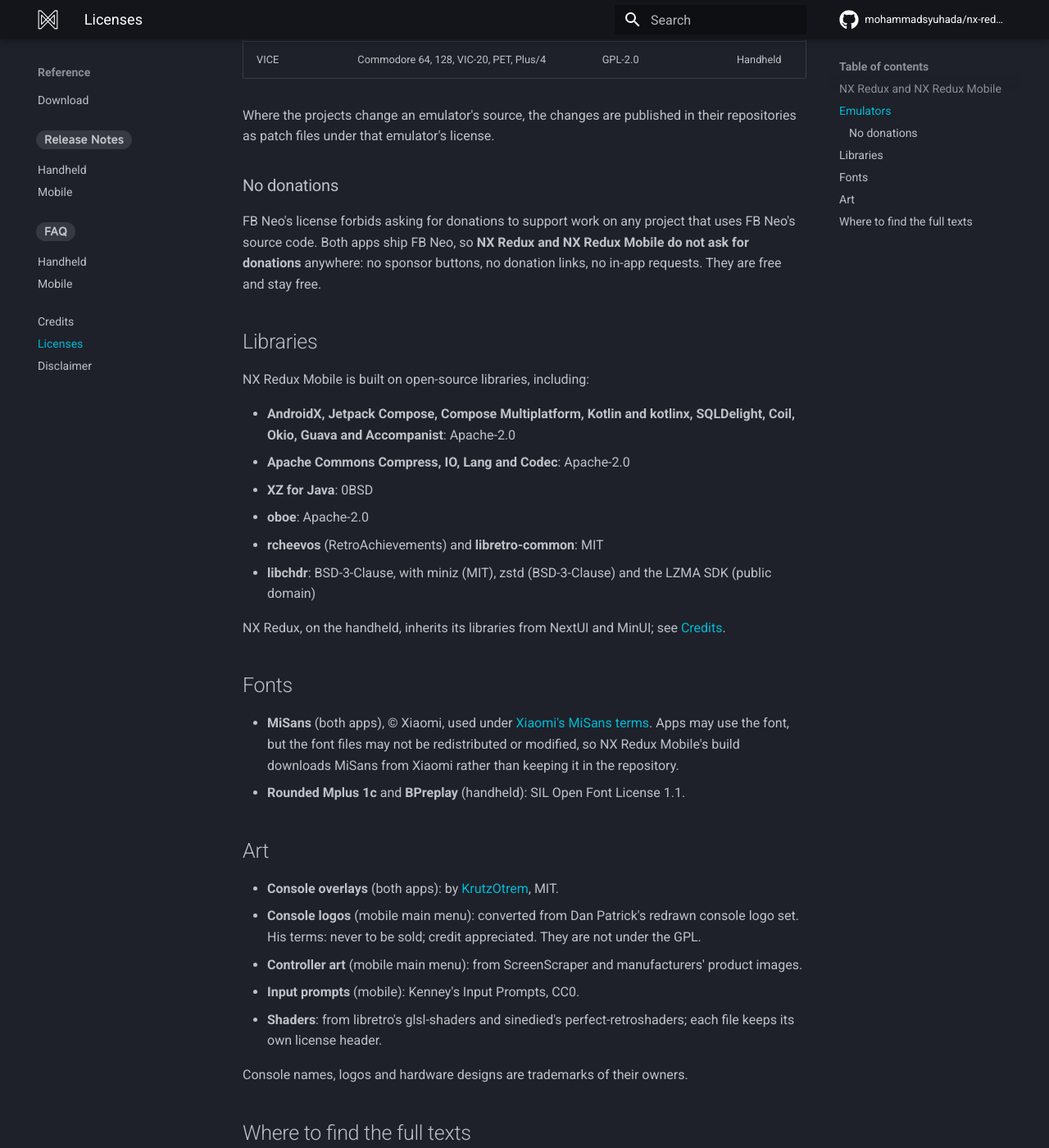
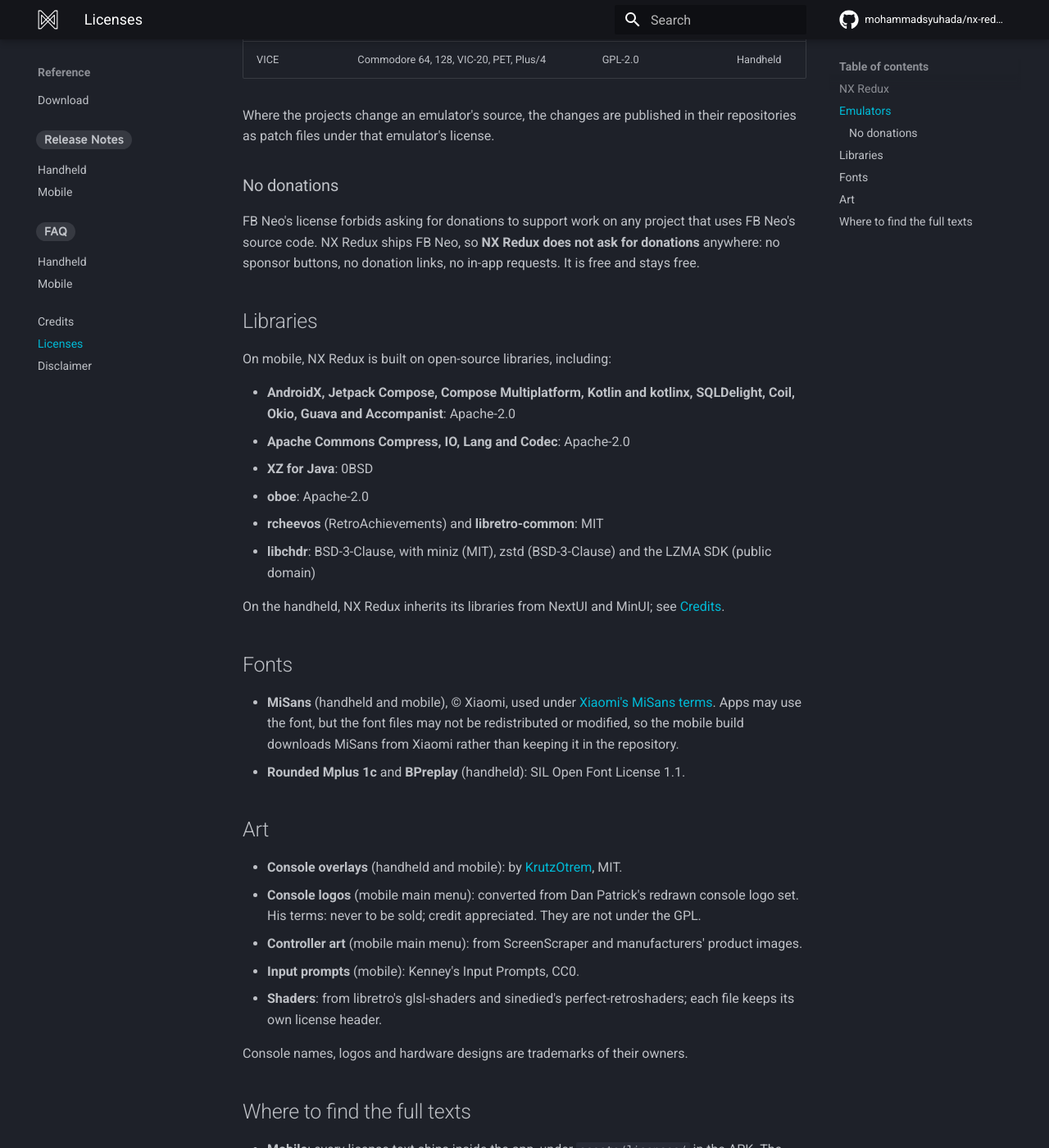
Before and after one commit to mohammadsyuhada/nx-redux-docs, an MkDocs documentation site: the page built from docs/reference/licenses.md, in a window 1280 px wide and 1400 px high, scrolled down 2332 px. Shown: the whole window at 82% size. Built offline with MkDocs 1.6.1 and Material for MkDocs 9.7.7, drawn with Linux system fonts in a browser that asks for light colours; comment, search, counter and statistics services are not loaded; some of the changed text lies outside the part shown.

Commit message:
docs(reference): Licenses speaks of NX Redux on both platforms

```diff
--- a/docs/reference/licenses.md
+++ b/docs/reference/licenses.md
@@ -1,23 +1,24 @@
 # Licenses
 
-The licenses that NX Redux and NX Redux Mobile are distributed under, and the
-licenses of the emulators, libraries, fonts and art they include.
+The license NX Redux is distributed under, and the licenses of the emulators,
+libraries, fonts and art it includes, on the handheld and on mobile.
 
 <!-- Publish with the mobile release that ships the licences branch (licence
      texts in the APK, MiSans fetched at build time, the About Font row), and
      once nx-redux ships each core's licence text in its pak. Until then the
-     "Where to find the full texts" section is ahead of both apps. -->
+     "Where to find the full texts" section is ahead of both platforms. -->
 
-## NX Redux and NX Redux Mobile
+## NX Redux
 
-Both apps are free software under the **GNU General Public License v3.0**.
-You can use, study, change and share them, and any copy you share, changed or
-not, must stay under the same license with its source available.
+NX Redux is free software under the **GNU General Public License v3.0**, on
+the handheld and on mobile. You can use, study, change and share it, and any
+copy you share, changed or not, must stay under the same license with its
+source available.
 
 - Handheld: [source and LICENSE](https://github.com/mohammadsyuhada/nx-redux)
 - Mobile: [source and LICENSE](https://github.com/mohammadsyuhada/nx-mobile)
 
-NX Redux Mobile's emulator runner is a fork of
+On mobile, NX Redux's emulator runner is a fork of
 [LibretroDroid](https://github.com/Swordfish90/LibretroDroid) by Filippo
 Scognamiglio, also GPL-3.0.
 
@@ -67,13 +68,13 @@
 ### No donations
 
 FB Neo's license forbids asking for donations to support work on any project
-that uses FB Neo's source code. Both apps ship FB Neo, so **NX Redux and NX
-Redux Mobile do not ask for donations** anywhere: no sponsor buttons, no
-donation links, no in-app requests. They are free and stay free.
+that uses FB Neo's source code. NX Redux ships FB Neo, so **NX Redux does
+not ask for donations** anywhere: no sponsor buttons, no donation links, no
+in-app requests. It is free and stays free.
 
 ## Libraries
 
-NX Redux Mobile is built on open-source libraries, including:
+On mobile, NX Redux is built on open-source libraries, including:
 
 - **AndroidX, Jetpack Compose, Compose Multiplatform, Kotlin and kotlinx,
   SQLDelight, Coil, Okio, Guava and Accompanist**: Apache-2.0
@@ -84,21 +85,21 @@
 - **libchdr**: BSD-3-Clause, with miniz (MIT), zstd (BSD-3-Clause) and the
   LZMA SDK (public domain)
 
-NX Redux, on the handheld, inherits its libraries from NextUI and MinUI; see
+On the handheld, NX Redux inherits its libraries from NextUI and MinUI; see
 [Credits](credits.md).
 
 ## Fonts
 
-- **MiSans** (both apps), © Xiaomi, used under
+- **MiSans** (handheld and mobile), © Xiaomi, used under
   [Xiaomi's MiSans terms](https://hyperos.mi.com/font/en/download/). Apps may
   use the font, but the font files may not be redistributed or modified, so
-  NX Redux Mobile's build downloads MiSans from Xiaomi rather than keeping it
+  the mobile build downloads MiSans from Xiaomi rather than keeping it
   in the repository.
 - **Rounded Mplus 1c** and **BPreplay** (handheld): SIL Open Font License 1.1.
 
 ## Art
 
-- **Console overlays** (both apps): by
+- **Console overlays** (handheld and mobile): by
   [KrutzOtrem](https://github.com/KrutzOtrem/Trimui-Brick-Overlays), MIT.
 - **Console logos** (mobile main menu): converted from Dan Patrick's redrawn
   console logo set. His terms: never to be sold; credit appreciated. They are
@@ -113,10 +114,10 @@
 
 ## Where to find the full texts
 
-- **NX Redux Mobile**: every license text ships inside the app, under
+- **Mobile**: every license text ships inside the app, under
   `assets/licenses/` in the APK. The
   [repository](https://github.com/mohammadsyuhada/nx-mobile) has them in
   `LICENSES/`, with the art notes in `THIRD_PARTY_ART.md`; each emulator's
   license is copied from its source at build time.
-- **NX Redux**: each emulator's license text ships next to it in its `.pak`
+- **Handheld**: each emulator's license text ships next to it in its `.pak`
   folder, copied from the emulator's source at build time.
```
Also changed, not shown: docs/reference/credits.md (+4 -4 lines).
